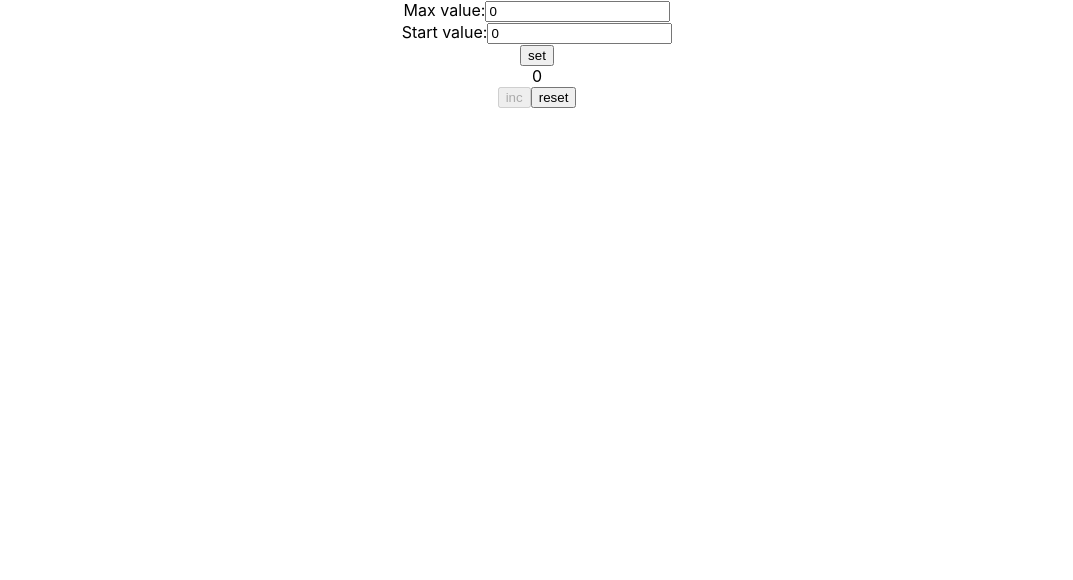
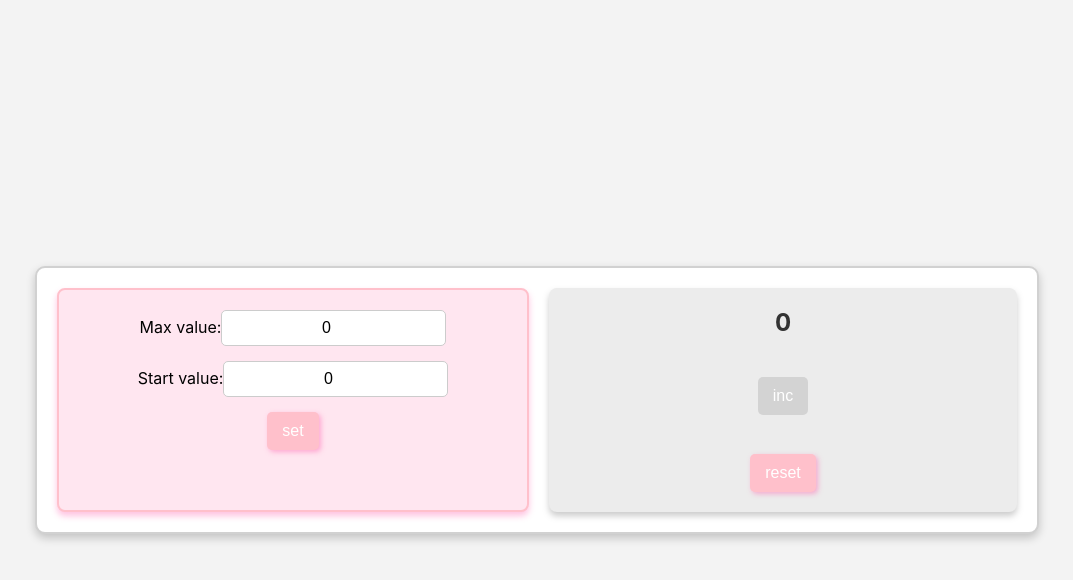
Before and after one commit to Nastassia27/counterTwo, a React (Create React App) app: page / in a window 1280 px wide. Shown: the top 580 px of the page, without its empty margins (103-1176 px from the left). Built offline with nearby package versions, Linux system fonts and the light colour scheme.

Commit message:
create styles

```diff
--- a/src/App.css
+++ b/src/App.css
@@ -1,38 +1,8 @@
+/* 1. The main screen with background color */
 .App {
-  text-align: center;
+  display: flex;
+  justify-content: center;
+  align-items: center;
+  height: 100vh;
+  background-color: #f3f3f3; /* Light gray background */
 }
-
-.App-logo {
-  height: 40vmin;
-  pointer-events: none;
-}
-
-@media (prefers-reduced-motion: no-preference) {
-  .App-logo {
-    animation: App-logo-spin infinite 20s linear;
-  }
-}
-
-.App-header {
-  background-color: #282c34;
-  min-height: 100vh;
-  display: flex;
-  flex-direction: column;
-  align-items: center;
-  justify-content: center;
-  font-size: calc(10px + 2vmin);
-  color: white;
-}
-
-.App-link {
-  color: #61dafb;
-}
-
-@keyframes App-logo-spin {
-  from {
-    transform: rotate(0deg);
-  }
-  to {
-    transform: rotate(360deg);
-  }
-}
--- a/src/components/Counter/Counter.tsx
+++ b/src/components/Counter/Counter.tsx
@@ -1,6 +1,7 @@
 import React from 'react';
 import SetValues from "../SetValues/SetValues";
 import ShowResults from "../ShowResults/ShowResults";
+import './counter.css';
 
 
 const Counter = () => {
@@ -35,7 +36,7 @@ const Counter = () => {
         setResultValue(startValue)
     }
     return (
-        <div className="App">
+        <div className="container">
             <SetValues maxValue={maxValue}
                        startValue={startValue}
                        changeMaxValue={onChangeMaxValueHandler}
--- a/src/components/Counter/counter.css
+++ b/src/components/Counter/counter.css
@@ -0,0 +1,13 @@
+/* Container for both components */
+.container {
+    display: flex;
+    justify-content: space-between;
+    align-items: stretch;
+    gap: 20px;
+    padding: 20px;
+    border: 2px solid #d1d1d1;
+    border-radius: 10px;
+    background-color: white;
+    box-shadow: 0px 4px 10px rgba(0, 0, 0, 0.2);
+    width: 75%; /* Set a default width */
+}
--- a/src/components/SetValues/SetValues.tsx
+++ b/src/components/SetValues/SetValues.tsx
@@ -1,6 +1,7 @@
 import Input from "../Input/Input";
 import Button from "../Button/Button";
 import React from "react";
+import './setValues.css'
 
 type SetValuesType = {
     maxValue: number
--- a/src/components/SetValues/setValues.css
+++ b/src/components/SetValues/setValues.css
@@ -1,25 +1,44 @@
-.button {
-    padding: 10px 20px;
+/* 3. First component inside the second div */
+.set-numbers {
+    display: flex;
+    flex-direction: column;
+    align-items: center;
+    gap: 15px;
+    padding: 20px;
+    border: 2px solid pink;
+    border-radius: 8px;
+    box-shadow: 0px 4px 6px rgba(255, 105, 180, 0.4);
+    background-color: #ffe6f0;
+    width: 250px; /* Ensures both have the same width */
+    min-height: 180px; /* Ensures both have the same height */
+    flex-grow: 1;
+}
+
+/* Input styles */
+.set-numbers input {
+    padding: 8px;
+    border: 1px solid #ccc;
+    border-radius: 5px;
+    text-align: center;
+    font-size: 16px;
+}
+
+/* Button styling */
+button {
+    padding: 10px 15px;
     font-size: 16px;
     border: none;
     border-radius: 5px;
+    cursor: pointer;
     transition: 0.3s;
-}
-
-/* Enabled button */
-.enabled {
-    background-color: #007bff;
+    background-color: pink;
     color: white;
-    cursor: pointer;
-}
-
-.enabled:hover {
-    background-color: #0056b3;
+    box-shadow: 2px 2px 5px rgba(255, 105, 180, 0.5);
 }
 
 /* Disabled button */
-.disabled {
-    background-color: #cccccc;
-    color: #666666;
+button:disabled {
+    background-color: lightgray;
     cursor: not-allowed;
+    box-shadow: none;
 }
--- a/src/components/ShowResults/ShowResults.tsx
+++ b/src/components/ShowResults/ShowResults.tsx
@@ -1,5 +1,6 @@
 import Button from "../Button/Button";
 import React from "react";
+import './showResults.css'
 
 type ShowResultsProps = {
     resultValue: number;
--- /dev/null
+++ b/src/components/ShowResults/showResults.css
@@ -0,0 +1,21 @@
+.show-results {
+    box-shadow: 0px 4px 6px rgba(128, 128, 128, 0.4);
+    background-color: #ececec;
+    display: flex;
+    flex-direction: column;
+    align-items: center;
+    justify-content: space-between;
+    gap: 15px;
+    padding: 20px;
+    border-radius: 8px;
+    width: 250px; /* Ensures both have the same width */
+    min-height: 180px; /* Ensures both have the same height */
+    flex-grow: 1;
+}
+
+/* Result value styling */
+.show-results div:first-child {
+    font-size: 24px;
+    font-weight: bold;
+    color: #333;
+}
```
